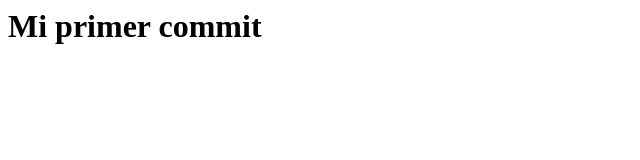
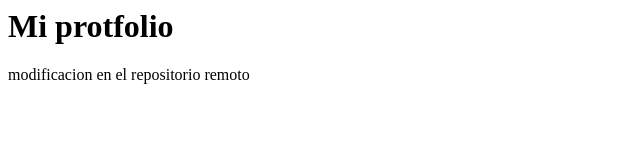
Before and after one commit to Hauchh/portfolio-FrontEnd, a plain HTML site: page index.html in a window 1280 px wide. Shown: the whole page, without its empty margins (0-640 px from the left). Drawn offline with Linux system fonts and the light colour scheme.

Commit message:
Update index.html

```diff
--- a/index.html
+++ b/index.html
@@ -1 +1,2 @@
-<h1>Mi primer commit</h1>
+<h1>Mi protfolio</h1>
+<p> modificacion en el repositorio remoto</p>
```
